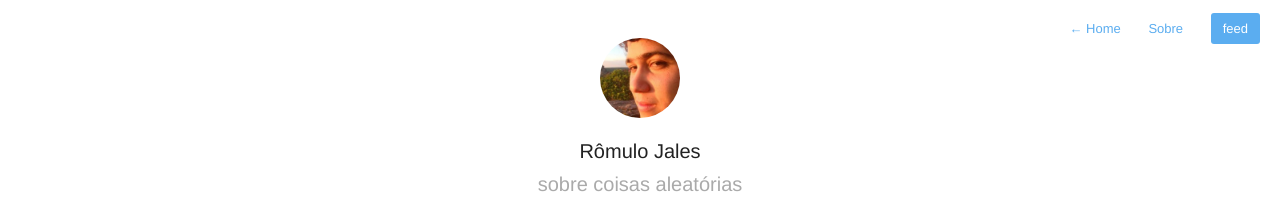
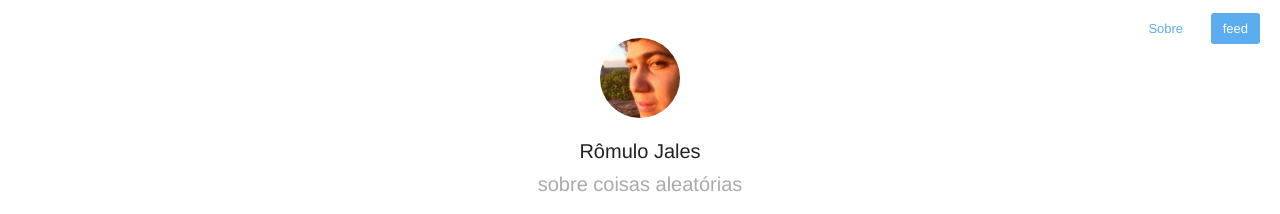
Before and after one commit to romulojales/romulojales.github.io, a Jekyll site: the page built from index.html, in a window 1280 px wide. Shown: the top 214 px of the page. Built offline with Jekyll 4.4.1, drawn with Linux system fonts in a browser that asks for light colours; Markdown is read by kramdown in place of the engine named in the settings; the list of posts is cut into pages by our own code.

Commit message:
removendo página de home

```diff
--- a/_includes/navigation.html
+++ b/_includes/navigation.html
@@ -1,7 +1,4 @@
 <nav class="main-nav">
-    {% if page.url != "/index.html" %}
-        <a href='{{ site.url }}/{{ page.about }}'> <span class="arrow">←</span> Home </a>
-    {% endif %}
     {% if page.url != "/sobre/" %}
         {% if site.aboutPage %}
             <a href='{{ site.url }}/sobre'>Sobre </a>
```
